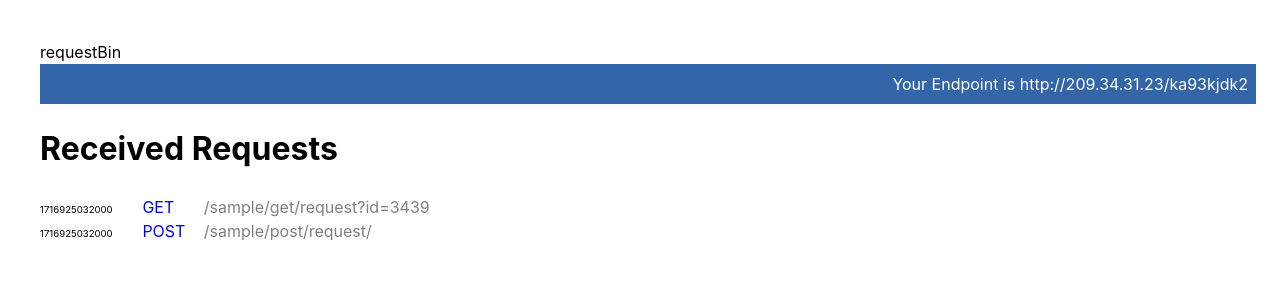
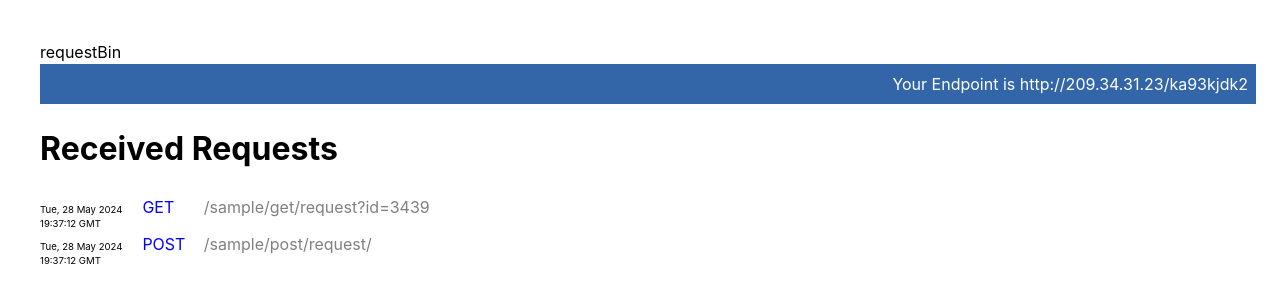
Before and after one commit to jjmchew/requestbin, a React (Vite) app in the folder front/: page / in a window 1280 px wide. Shown: the top 302 px of the page. Built offline with nearby package versions, Linux system fonts and the light colour scheme.

Commit message:
date switch to utc

```diff
--- a/front/src/App.tsx
+++ b/front/src/App.tsx
@@ -8,13 +8,13 @@ function App() {
   const sampleData = [
     {
       id: 12,
-      dateTime: Date.now(),
+      dateTime: new Date().toUTCString(),
       method: 'GET',
       path: '/sample/get/request?id=3439',
     },
     {
       id: 13,
-      dateTime: Date.now(),
+      dateTime: new Date().toUTCString(),
       method: 'POST',
       path: '/sample/post/request/',
     },
```
Also changed, not shown: front/src/DELETEME.txt (deleted).
